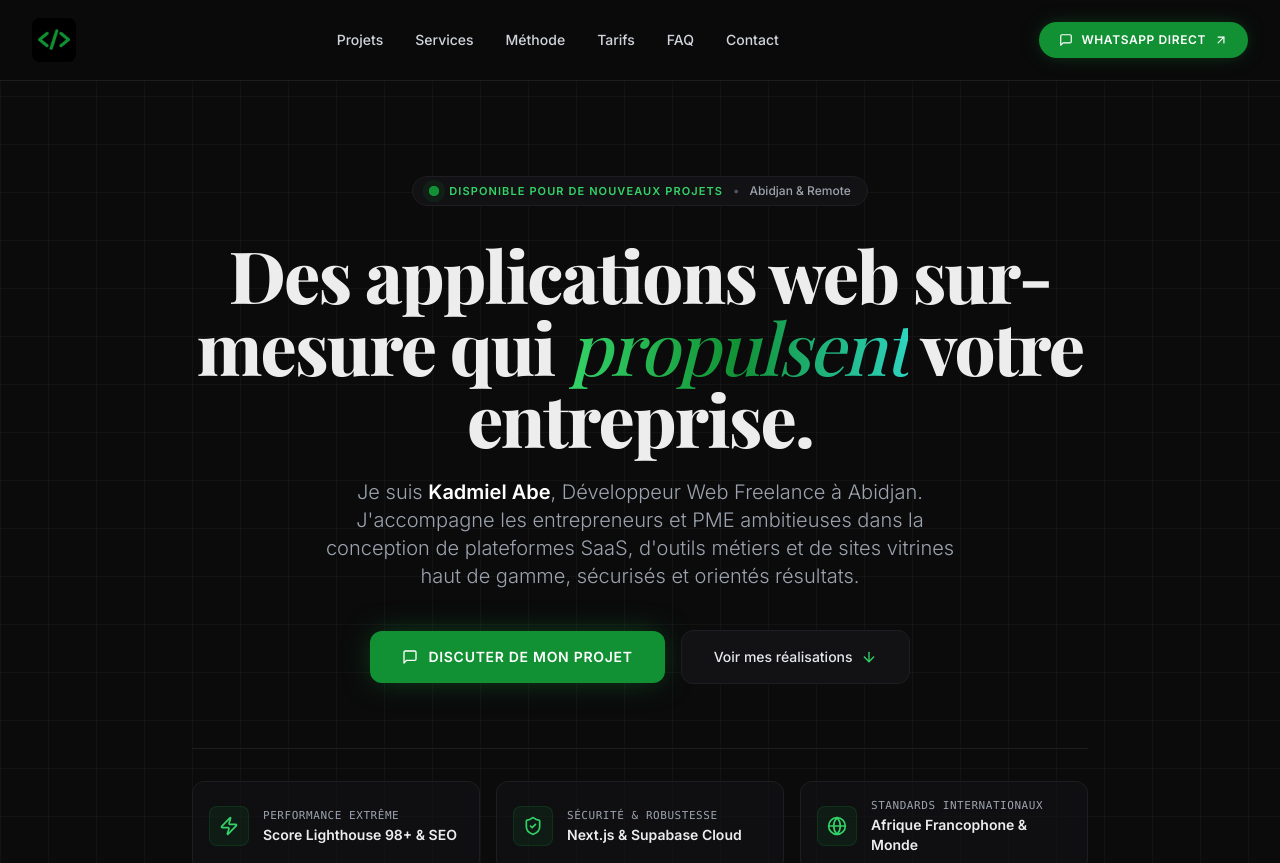
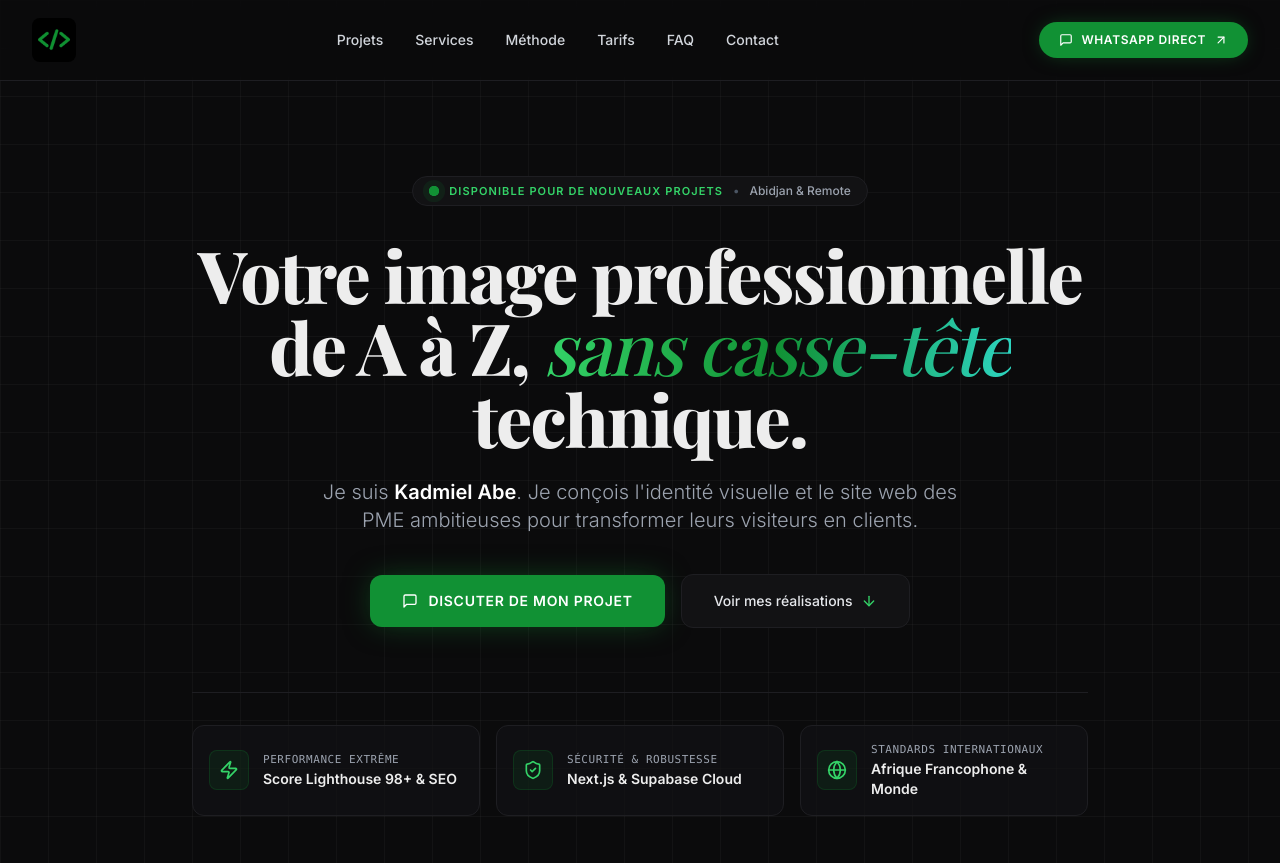
Before and after one commit to kadmiel-abe/kadmielabe, a Next.js app: page / in a window 1280 px wide. Shown: the top 863 px of the page. Built offline with nearby package versions, Linux system fonts and the light colour scheme.

Commit message:
Mise a jour du copywriting de la section Hero (Titre H1 et sous-titre)

```diff
--- a/components/Hero.tsx
+++ b/components/Hero.tsx
@@ -56,11 +56,11 @@ export default function Hero() {
             custom={0.1}
             className="font-heading text-4xl sm:text-5xl md:text-6xl lg:text-7xl font-extrabold text-[#EDEDED] tracking-tight leading-[1.15] mb-6"
           >
-            Des applications web sur-mesure qui{" "}
+            Votre image professionnelle de A à Z,{" "}
             <span className="italic font-normal bg-gradient-to-r from-emerald-400 via-emerald-500 to-teal-400 bg-clip-text text-transparent">
-              propulsent
+              sans casse-tête
             </span>{" "}
-            votre entreprise.
+            technique.
           </motion.h1>
 
           {/* Subtitle / Description */}
@@ -71,7 +71,7 @@ export default function Hero() {
             custom={0.2}
             className="font-sans text-base sm:text-lg md:text-xl text-gray-400 leading-relaxed font-light mb-10 max-w-2xl"
           >
-            Je suis <strong className="font-semibold text-white">Kadmiel Abe</strong>, Développeur Web Freelance à Abidjan. J&apos;accompagne les entrepreneurs et PME ambitieuses dans la conception de plateformes SaaS, d&apos;outils métiers et de sites vitrines haut de gamme, sécurisés et orientés résultats.
+            Je suis <strong className="font-semibold text-white">Kadmiel Abe</strong>. Je conçois l&apos;identité visuelle et le site web des PME ambitieuses pour transformer leurs visiteurs en clients.
           </motion.p>
 
           {/* CTA Buttons */}
```
